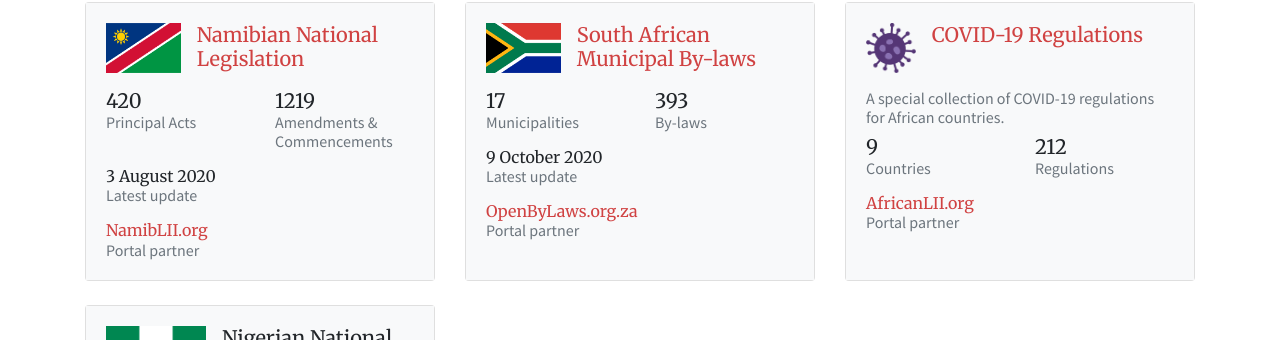
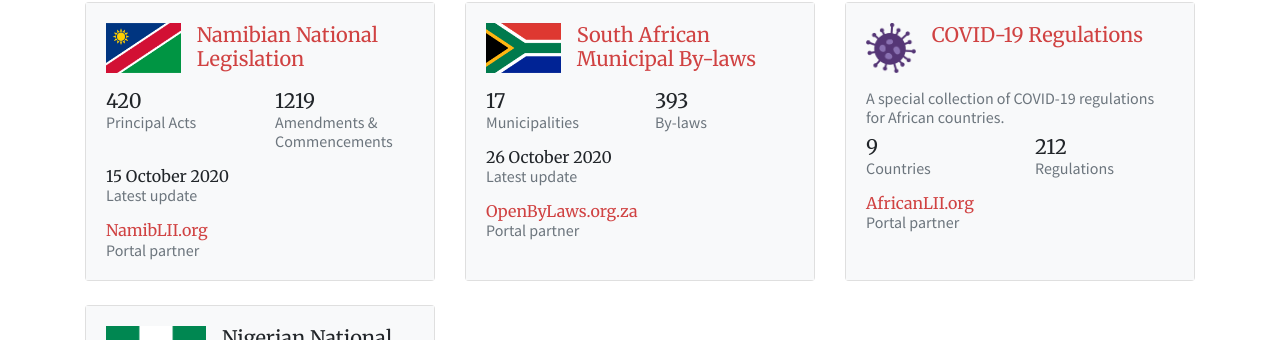
Before and after one commit to laws-africa/laws-africa.github.io, a Jekyll site: the page built from index.html, in a window 1280 px wide and 900 px high, scrolled down 531 px. Shown: the part 113-453 px from the top of the window. Built offline with Jekyll 4.4.1, drawn with Linux system fonts in a browser that asks for light colours; nearby versions of some CDN libraries.

Commit message:
Updated stats via TravisCI

```diff
--- a/_data/commons.json
+++ b/_data/commons.json
@@ -5,12 +5,12 @@
     "n_principal": 212
   },
   "na": {
-    "as_at_date": "2020-08-03",
+    "as_at_date": "2020-10-15",
     "n_principal": 420,
     "n_stubs": 1219
   },
   "za": {
-    "as_at_date": "2020-10-09",
+    "as_at_date": "2020-10-26",
     "n_bylaws": 393,
     "n_municipalities": 17
   }
```
